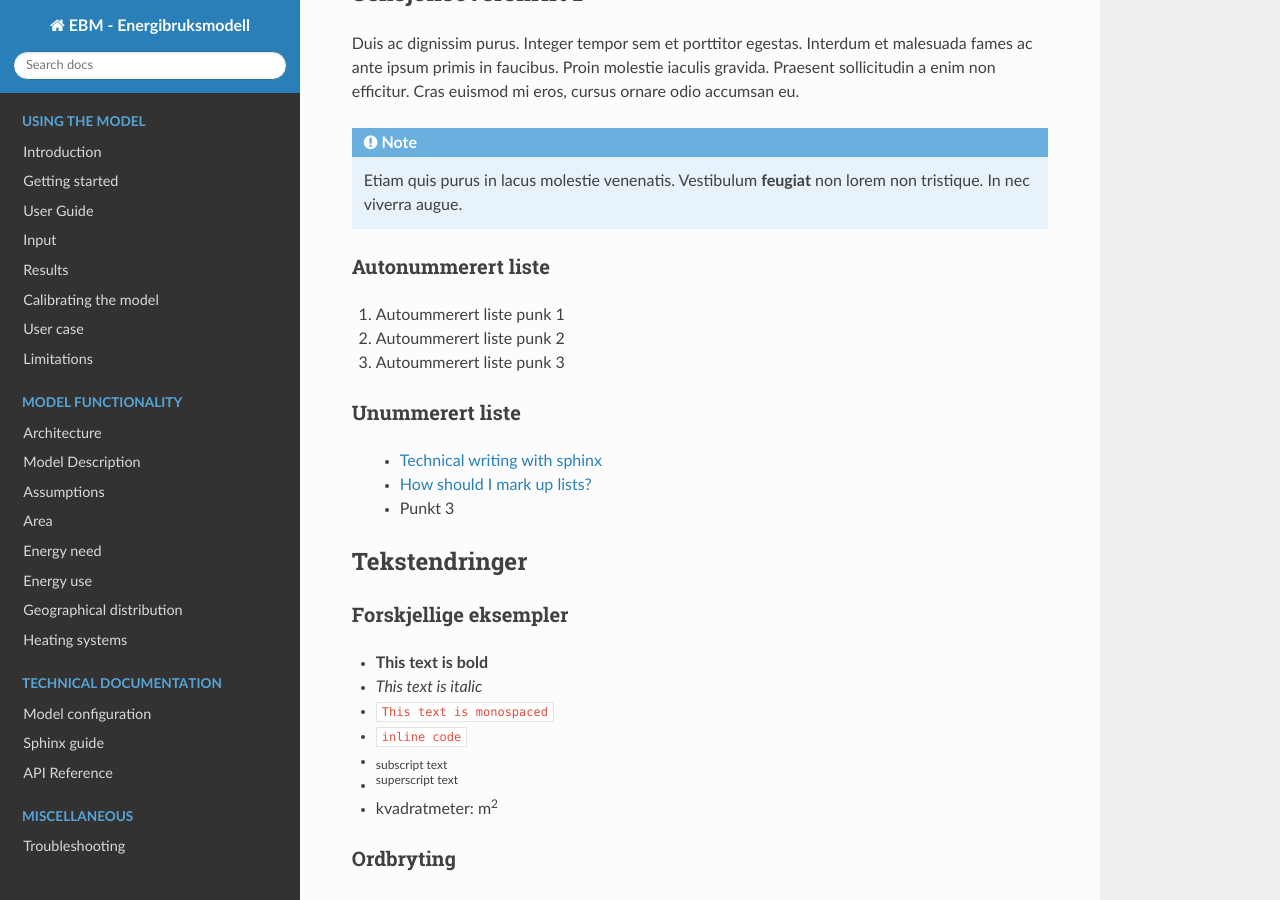
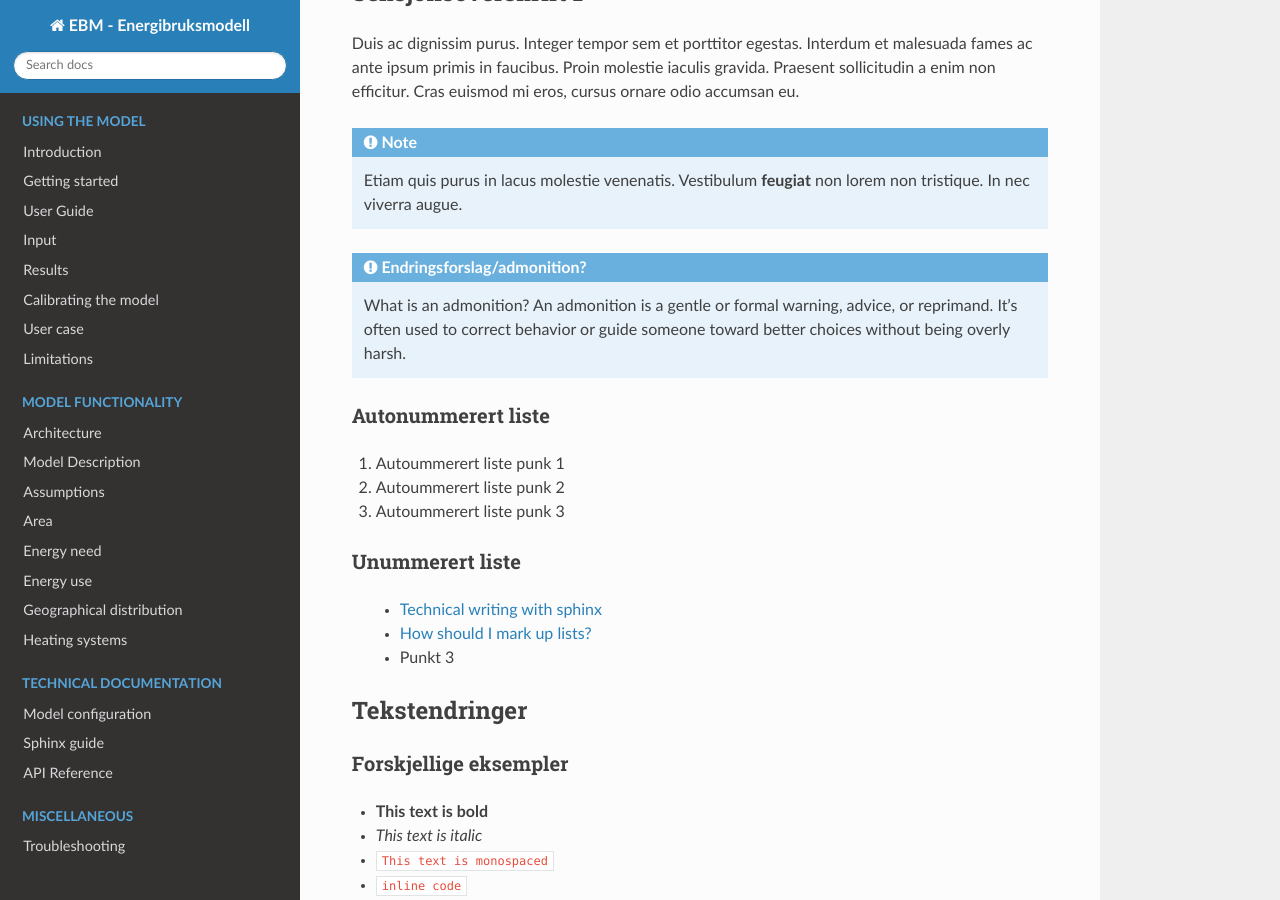
Before and after one commit to NVE/ebm, a Sphinx documentation site: the page built from docs/source/example.rst, in a window 1280 px wide and 900 px high, scrolled down 893 px. Built offline with Sphinx 7.4.7 and the Read the Docs theme 3.1.0, drawn with Linux system fonts in a browser that asks for light colours.

Commit message:
Add admonition example

```diff
--- a/docs/source/example.rst
+++ b/docs/source/example.rst
@@ -27,6 +27,11 @@ euismod mi eros, cursus ornare odio accumsan eu.
 .. note::
 
    Etiam quis purus in lacus molestie venenatis. Vestibulum **feugiat** non lorem non tristique. In nec viverra augue.
+
+
+.. admonition:: Endringsforslag/admonition?
+
+   What is an admonition? An admonition is a gentle or formal warning, advice, or reprimand. It’s often used to correct behavior or guide someone toward better choices without being overly harsh.
 
 
 Autonummerert liste
```
